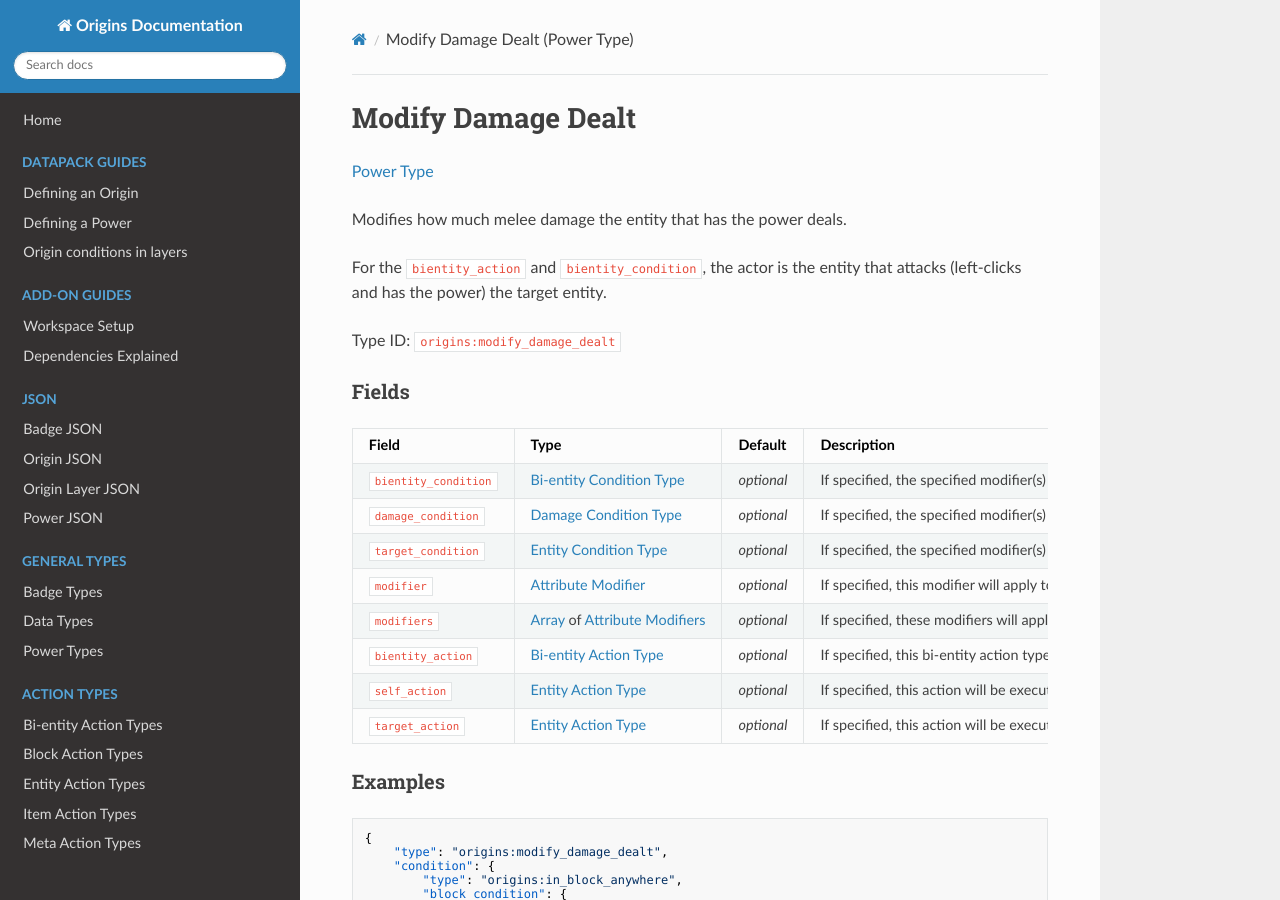
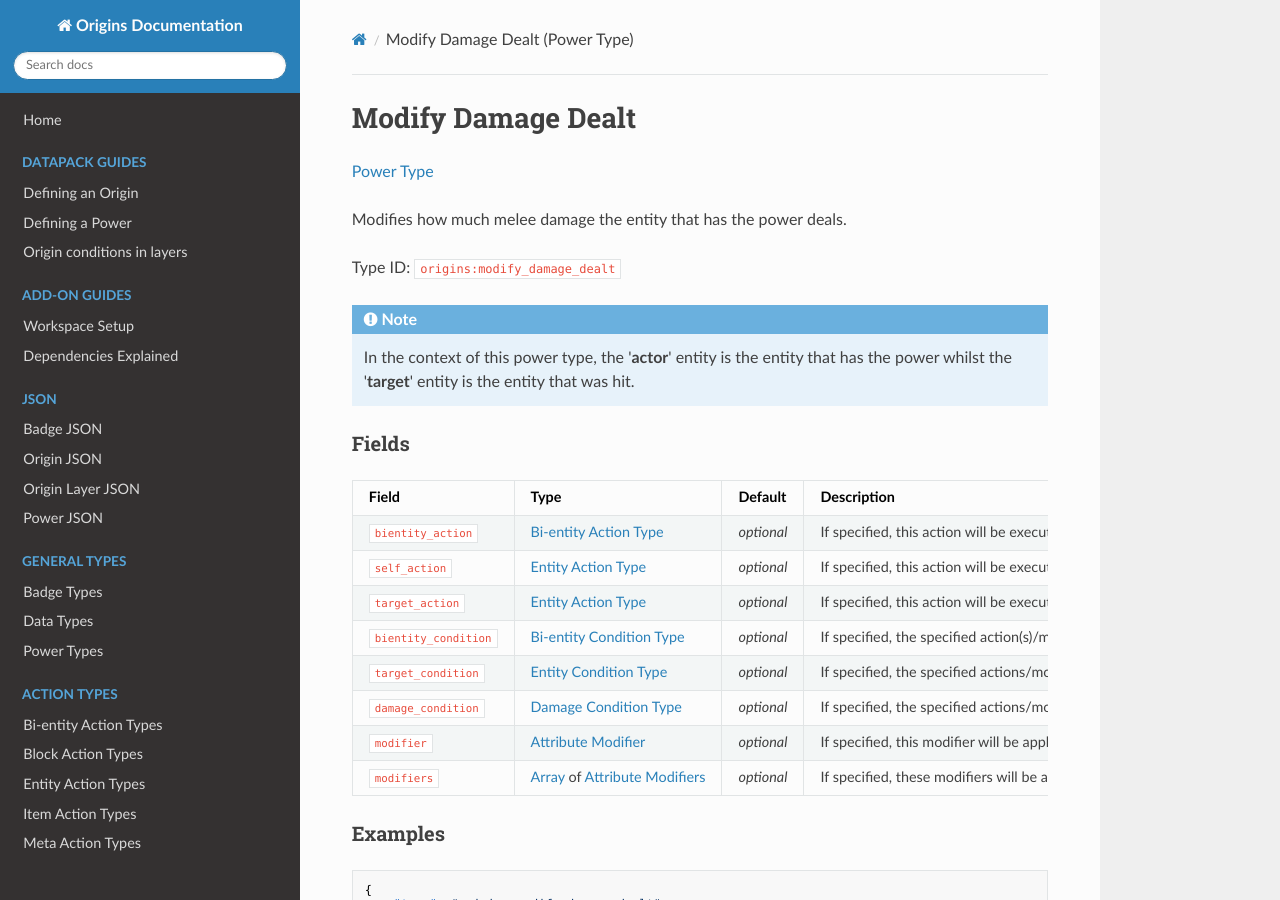
Before and after one commit to apace100/origins-docs, an MkDocs documentation site: the page built from docs/types/power_types/modify_damage_dealt.md, in a window 1280 px wide and 900 px high. Built offline with MkDocs 1.6.1, drawn with Linux system fonts in a browser that asks for light colours; nearby versions of some CDN libraries.

Commit message:
Updated `modify_damage_dealt.md` (Power Types) * Separated the 'actor' and 'target' context note from the description of the power type * Changed the description of the fields to match the new changes

```diff
--- a/docs/types/power_types/modify_damage_dealt.md
+++ b/docs/types/power_types/modify_damage_dealt.md
@@ -9,24 +9,25 @@ date: 2021-04-06
 
 Modifies how much melee damage the entity that has the power deals.
 
-For the `bientity_action` and `bientity_condition`, the actor is the entity that attacks (left-clicks and has the power) the target entity.
+Type ID: `origins:modify_damage_dealt`
 
-Type ID: `origins:modify_damage_dealt`
+!!! note
+
+    In the context of this power type, the '**actor**' entity is the entity that has the power whilst the '**target**' entity is the entity that was hit.
 
 
 ### Fields
 
 Field  | Type | Default | Description
 -------|------|---------|-------------
-`bientity_condition` | [Bi-entity Condition Type](../bientity_condition_types.md) | _optional_ | If specified, the specified modifier(s) and/or action(s) will only apply if either or both 'actor' (the entity that has the power) and 'target' (the entity that has been hit) fulfills this bi-entity condition type.
-`damage_condition` | [Damage Condition Type](../damage_condition_types.md) | _optional_ | If specified, the specified modifier(s) and/or action(s) will only apply if the dealt damage fulfills this condition.
-`target_condition` | [Entity Condition Type](../entity_condition_types.md) | _optional_ | If specified, the specified modifier(s) and action(s) will only be applied if the entity/entities that has been hit fulfills this condition.
-`modifier` | [Attribute Modifier](../data_types/attribute_modifier.md) | _optional_ | If specified, this modifier will apply to the damage amount.
-`modifiers` | [Array](../data_types/array.md) of [Attribute Modifiers](../data_types/attribute_modifier.md) | _optional_ | If specified, these modifiers will apply to the damage amount.
-`bientity_action` | [Bi-entity Action Type](../bientity_action_types.md) | _optional_ | If specified, this bi-entity action type will be executed on either or both 'actor' (the entity that has the power) and 'target' (the entity that has been hit).
-`self_action` | [Entity Action Type](../entity_action_types.md) | _optional_ | If specified, this action will be executed on the entity that has the power whenever the modifier(s) is applied.
-`target_action` | [Entity Action Type](../entity_action_types.md) | _optional_ | If specified, this action will be executed on the entity/entities that has been hit whenever the modifier(s) is applied.
-
+`bientity_action` | [Bi-entity Action Type](../bientity_action_types.md) | _optional_ | If specified, this action will be executed on either or both the '**actor**' and '**target**' entities whenever the modifier(s) is/are applied.
+`self_action` | [Entity Action Type](../entity_action_types.md) | _optional_ | If specified, this action will be executed on the '**actor**' entity whenever the modifier(s) is/are applied.
+`target_action` | [Entity Action Type](../entity_action_types.md) | _optional_ | If specified, this action will be executed on the '**target**' entity whenever the modifier(s) is/are applied.
+`bientity_condition` | [Bi-entity Condition Type](../bientity_condition_types.md) | _optional_ | If specified, the specified action(s)/modifier(s) will only be executed/applied if this condition is fulfilled by either or both '**actor**' and '**target**' entities.
+`target_condition` | [Entity Condition Type](../entity_condition_types.md) | _optional_ | If specified, the specified actions/modifiers will only be executed/applied if this condition is fulfilled by the '**target**' entity.
+`damage_condition` | [Damage Condition Type](../damage_condition_types.md) | _optional_ | If specified, the specified actions/modifiers will only be executed/applied if this condition is fulfilled by the damage dealt by the '**actor**' entity.
+`modifier` | [Attribute Modifier](../data_types/attribute_modifier.md) | _optional_ | If specified, this modifier will be applied to the damage dealt by the '**actor**' entity.
+`modifiers` | [Array](../data_types/array.md) of [Attribute Modifiers](../data_types/attribute_modifier.md) | _optional_ | If specified, these modifiers will be applied t othe damage dealt by the '**actor**' entity.
 
 
 ### Examples
```
